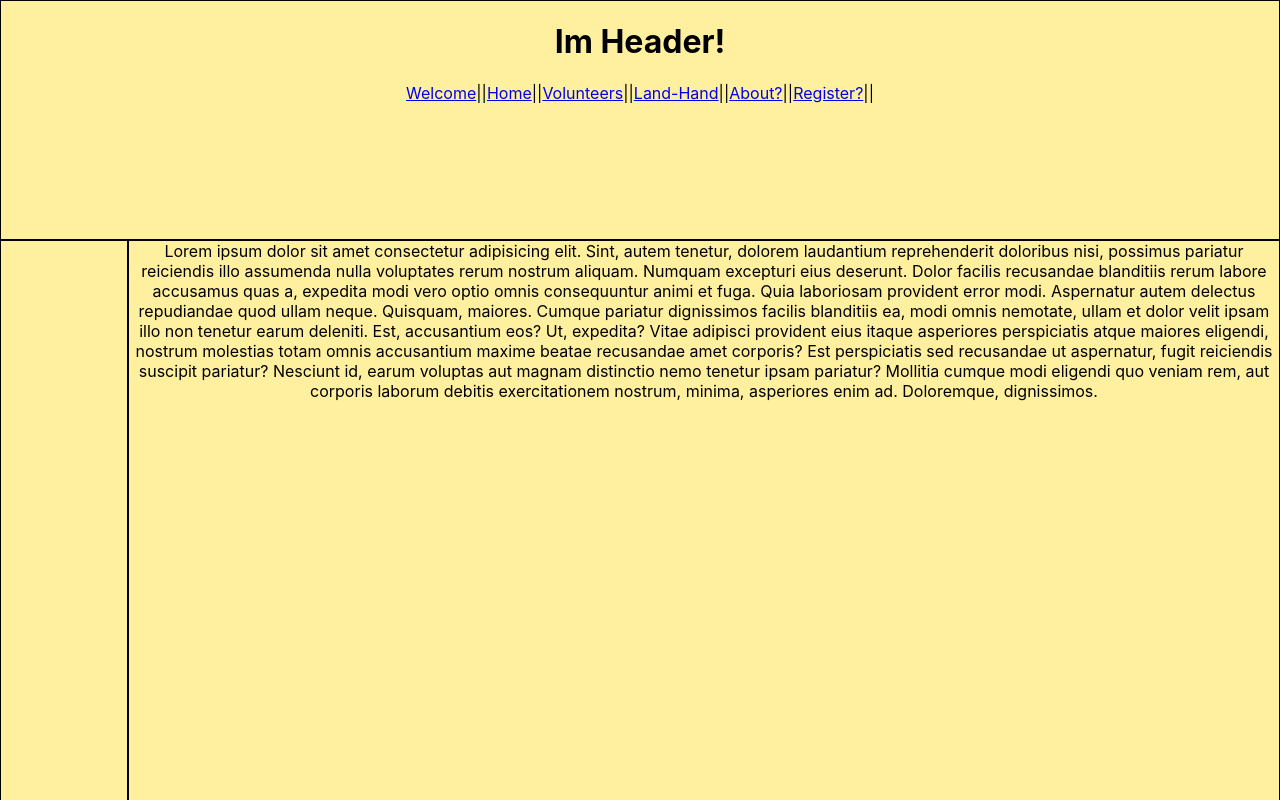
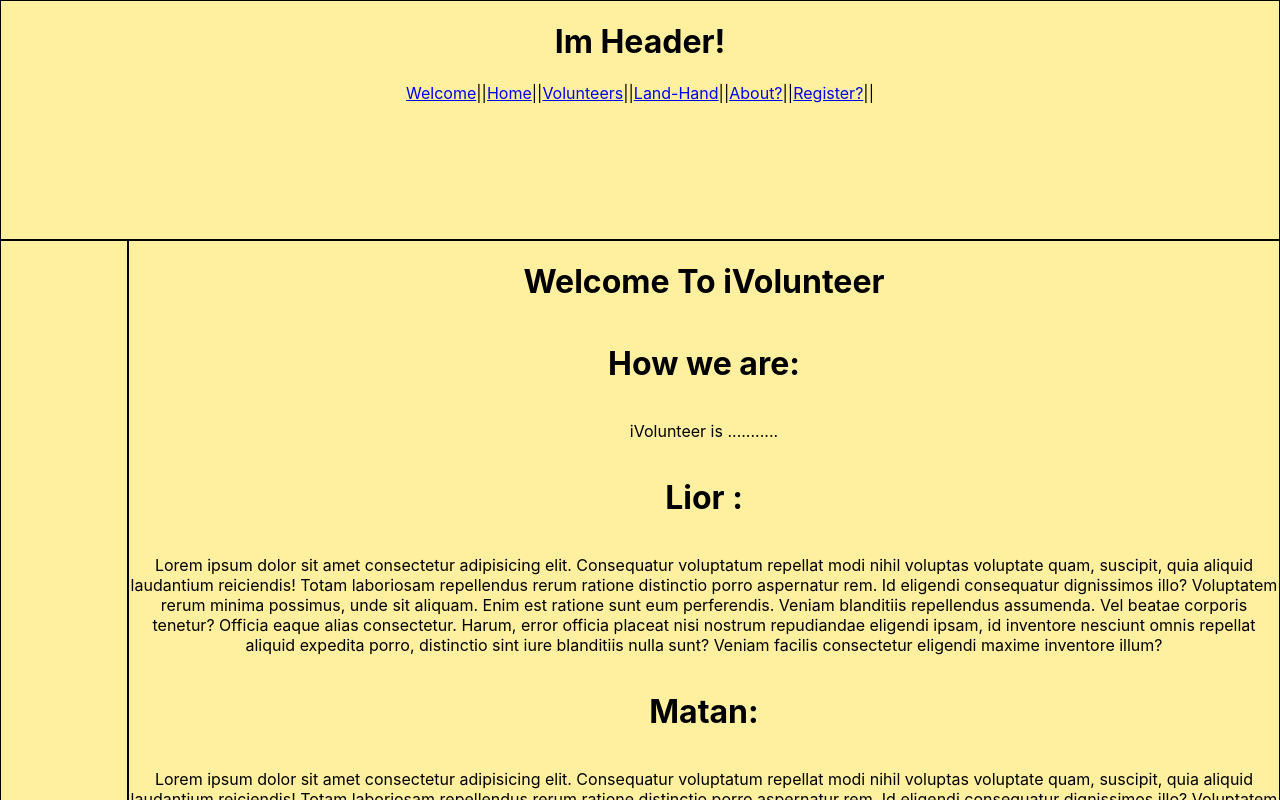
Before and after one commit to OshriTzagay/iVolunteer-FinalProject, a React (Create React App) app in the folder client/: page / in a window 1280 px wide. Built offline with nearby package versions, Linux system fonts and the light colour scheme.

Commit message:
Welcome page edit

```diff
--- a/client/src/App.js
+++ b/client/src/App.js
@@ -8,7 +8,7 @@ import { UserRegister } from "./Components/parts/Register-Compo/User-Register";
 
 function App() {
   return (
-    <div className="App">
+    <div className="someDiv">
       <UserContextProvider>
         <AppRouter />
       </UserContextProvider>
--- a/client/src/AppRouter.jsx
+++ b/client/src/AppRouter.jsx
@@ -1,3 +1,4 @@
+import "./App.css";
 import { BrowserRouter, Link, Route, Routes } from "react-router-dom";
 import { SideBar } from "./Components/parts/Side-Bar-Compo/SideBar";
 import { Home } from "./Components/pages/Home-Compo/Home";
@@ -10,14 +11,15 @@ import { UserRegister } from "./Components/parts/Register-Compo/User-Register";
 
 export const AppRouter = () => {
   return (
-    <BrowserRouter>
+    <div className="App">
+        <BrowserRouter>
       <Header />
       <SideBar />
       <div className="main-content">
         <Routes>
-          <Route exact path="/welcome" element={<Welcome />}></Route>
+          <Route exact path="/home" element={<Home />}></Route>
 
-          <Route exact path="/" element={<Home />}></Route>
+          <Route exact path="/" element={<Welcome />}></Route>
           <Route exact path="/needvol" element={<NeedVolPosts />}></Route>
           <Route exact path="volposts" element={<VolPosts />}></Route>
           <Route exact path="/register" element={<UserRegister />}></Route>
@@ -26,5 +28,7 @@ export const AppRouter = () => {
 
       <Footer />
     </BrowserRouter>
+    </div>
+
   );
 };
--- a/client/src/Components/parts/Header-Compo/Header.jsx
+++ b/client/src/Components/parts/Header-Compo/Header.jsx
@@ -3,8 +3,8 @@ export const Header = () => {
   return (
     <div className="the-header">
       <h1>Im Header!</h1>
-      <Link to="/welcome">Welcome</Link>||
-      <Link to="/">Home</Link>||
+      <Link to="/">Welcome</Link>||
+      <Link to="/home">Home</Link>||
       <Link to="/volposts">Volunteers</Link>||
       <Link to="/needvol">Land-Hand</Link>||
       <Link to="/about">About?</Link>||
```
Also changed, not shown: 1 other file (tests, documents, lock files or other folders).
